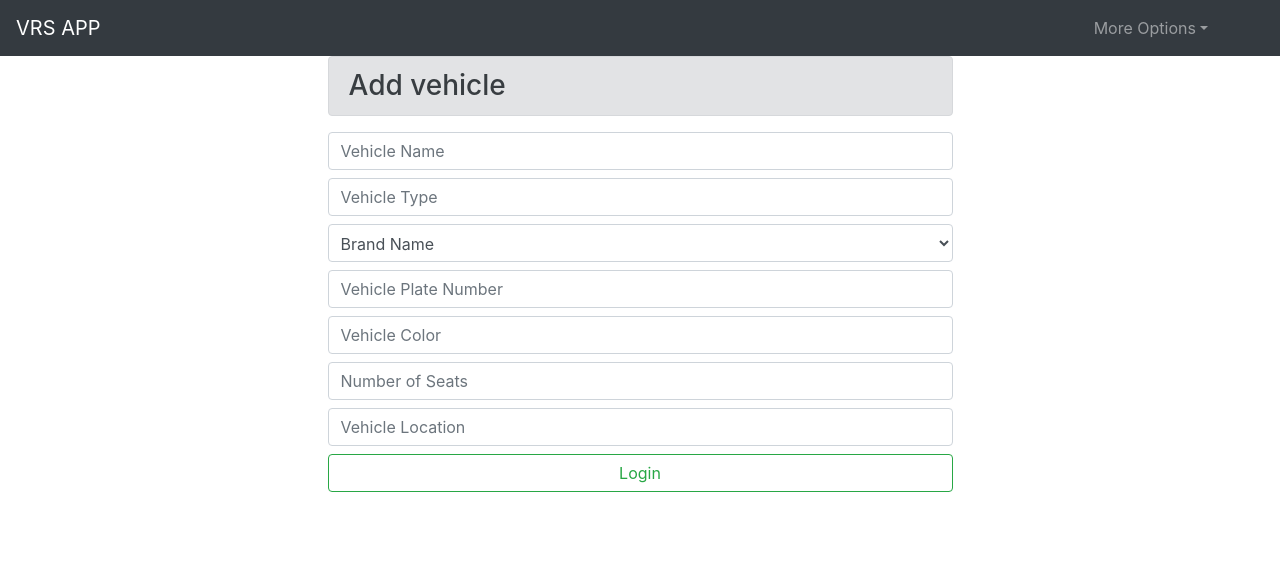
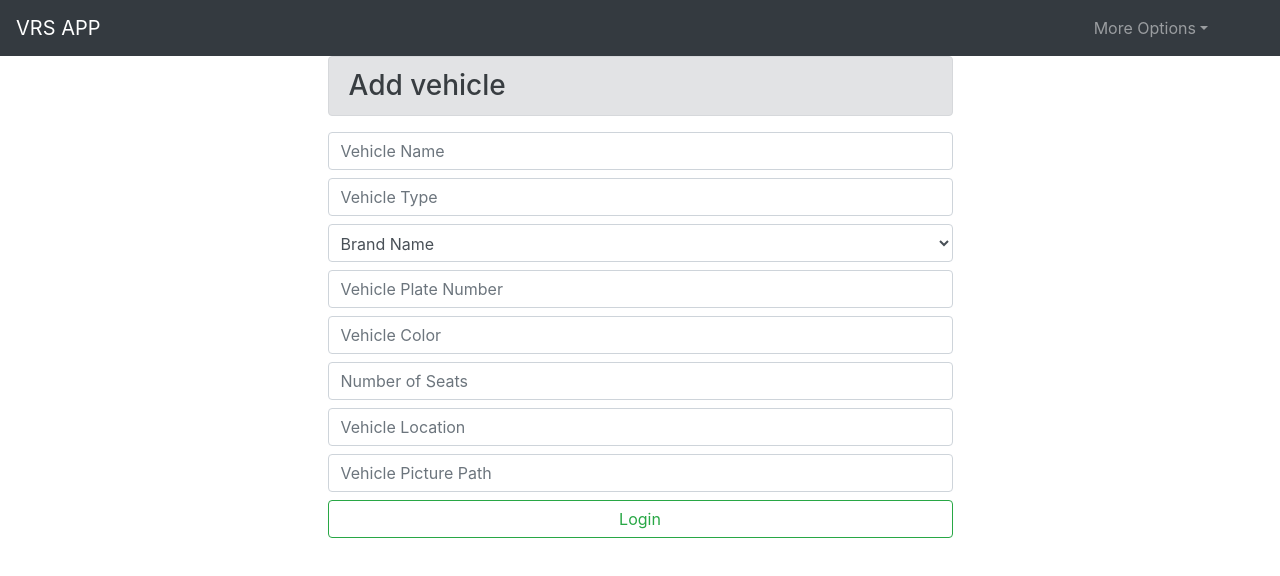
Before and after one commit to reactvehiclerentalsystem/vehicle-rental-frontend, a React (Create React App) app: page /vehicle in a window 1280 px wide. Shown: the top 576 px of the page. Built offline with nearby package versions, Linux system fonts and the light colour scheme.

Commit message:
Vehicle updated

```diff
--- a/src/component/Vehicle.js
+++ b/src/component/Vehicle.js
@@ -56,6 +56,12 @@ export function Vehicle() {
             required="required"
           />
           <input
+            type="text"
+            className="form-control mb-2"
+            placeholder="Vehicle Picture Path"
+            required="required"
+          />
+          <input
             type="button"
             className="btn btn-outline-success w-100"
             value="Login"
--- a/src/component/VehicleList.js
+++ b/src/component/VehicleList.js
@@ -7,7 +7,7 @@ export function VehicleList() {
       <div className="row">
         <div className=" col-2 col-md-2 d-none d-md-block"></div>
         <div className="col-12 col-md-8 ">
-          <h3 className="alert alert-secondary">Vehicle Booking List</h3>
+          <h3 className="alert alert-secondary">Vehicle List</h3>
 
           <table class="table">
             <thead class="table-dark">
```
